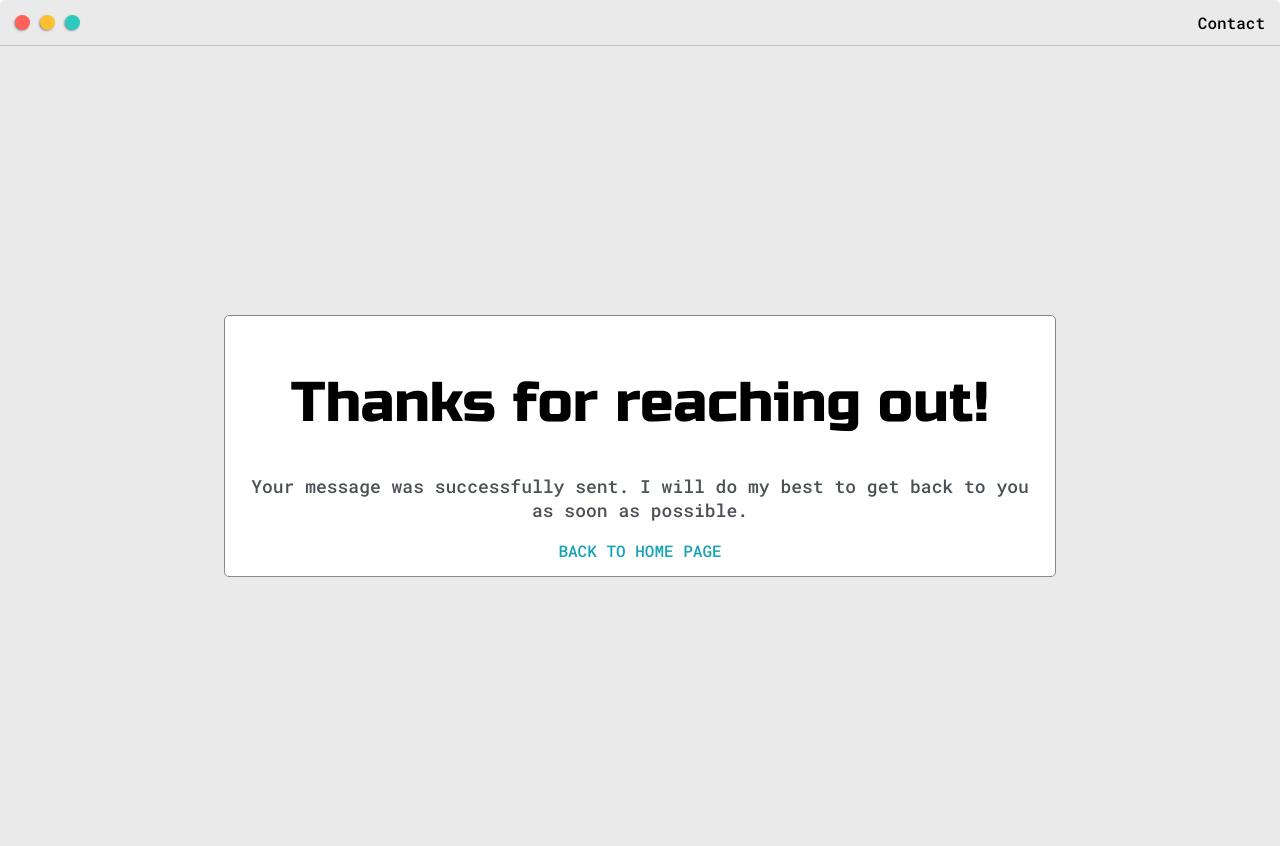
After one commit to SimeonBogg/django-portfolio-site, a Django app: page /send_email/ in a window 1280 px wide. The commit adds this page. Run offline with Django 4.2, Linux system fonts and the light colour scheme.

Commit message:
email contact form

```diff
--- /dev/null
+++ b/portfolio_app/templates/portfolio_app/email_sent.html
@@ -0,0 +1,41 @@
+{% extends 'portfolio_app/main.html' %}
+
+{% block content %}
+
+<style type="text/css">
+    html, body {
+        height: 100%;
+    }
+
+    #page-wrapper {
+        height: 100%;
+        display: flex;
+        justify-content: center;
+        align-items: center;
+        text-align: center;
+        background-color: #eaeaea;
+    }
+
+    #success-box{
+		max-width: 800px;
+		height: auto;
+		background-color: #fff;
+		border:1px solid #888;
+		border-radius: 5px;
+		padding: 15px;
+	}
+
+	#success-box p{
+		font-size: 18px;
+	}
+</style>
+
+<div id="page-wrapper">
+    <div id="success-box" class="content-block">
+        <h1>Thanks for reaching out!</h1>
+        <p>Your message was successfully sent. I will do my best to get back to you as soon as possible.</p>
+        <a id="back-btn" class="btn btn-success" href="{% url 'home' %}">BACK TO HOME PAGE</a>
+    </div>
+</div>
+
+{% endblock content %}
--- /dev/null
+++ b/portfolio_app/templates/portfolio_app/email_template.html
@@ -0,0 +1,5 @@
+{{name}}
+
+{{email}}
+
+{{message}}
--- a/portfolio_app/templates/portfolio_app/index.html
+++ b/portfolio_app/templates/portfolio_app/index.html
@@ -139,7 +139,8 @@
         <div class="main-container">
             <h3 style="text-align: center;">Get In Touch</h3>
 
-            <form id="contact-form">
+            <form id="contact-form" method="POST" action="{% url 'send_email' %}">
+                {% csrf_token %}
                 <label>Name</label>
                 <input class="input-field" type="text" name="name">
 
--- a/portfolio_app/urls.py
+++ b/portfolio_app/urls.py
@@ -13,4 +13,6 @@ urlpatterns = [
     path('create_post', views.createPost, name="create_post"),
     path('update_post/<str:pk>', views.updatePost, name="update_post"),
     path('delete/<str:pk>', views.deletePost, name="delete_post"),
+
+    path('send_email/', views.sendEmail, name="send_email"),
 ]
--- a/portfolio_app/views.py
+++ b/portfolio_app/views.py
@@ -2,6 +2,10 @@ from django.shortcuts import render, redirect
 from django.http import HttpResponse
 from django.contrib.auth.decorators import login_required
 from django.core.paginator import Paginator, EmptyPage, PageNotAnInteger
+
+from django.core.mail import EmailMessage
+from django.conf import settings
+from django.template.loader import render_to_string
 
 from .models import Post
 from .forms import PostForm
@@ -80,3 +84,27 @@ def deletePost(request, pk):
         return redirect('posts')
     context = {'item':post}
     return render(request, 'portfolio_app/delete.html', context)
+
+
+def sendEmail(request):
+
+    if request.method == 'POST':
+
+        template = render_to_string('portfolio_app/email_template.html', {
+            'name': request.POST['name'],
+            'email': request.POST['email'],
+            'message': request.POST['message'],
+        })
+
+        email = EmailMessage(
+            request.POST['subject'],
+            template,
+            settings.EMAIL_HOST_USER,
+            ['simeonbogg@gmail.com']
+
+        )
+
+        email.fail_silently = False
+        email.send()
+
+    return render(request, 'portfolio_app/email_sent.html')
--- a/static/css/default.css
+++ b/static/css/default.css
@@ -32,7 +32,7 @@ h1, h2, h3, h4, h5, h6, strong {
     font-weight: 500;
 }
 
-p, li, span, label, textarea {
+p, li, span, label, textarea, .input-field {
     color: var(--secondaryText);
     font-family: 'Roboto Mono', monospace;
 }
@@ -373,6 +373,7 @@ ul {
     font-size: 14px;
 }
 
+
 #submit-btn {
     margin-top: 10px;
     width: 100%;
```
Also changed, not shown: django_portfolio/settings.py (+7 -0 lines), static/css/blue.css (line endings or trailing spaces).
